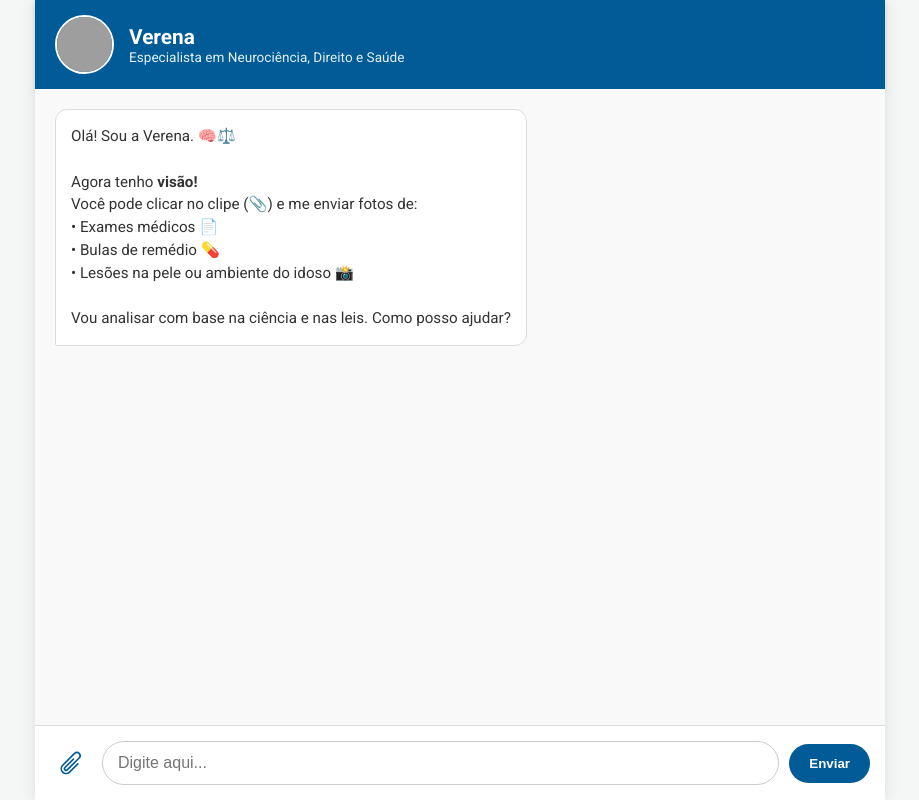
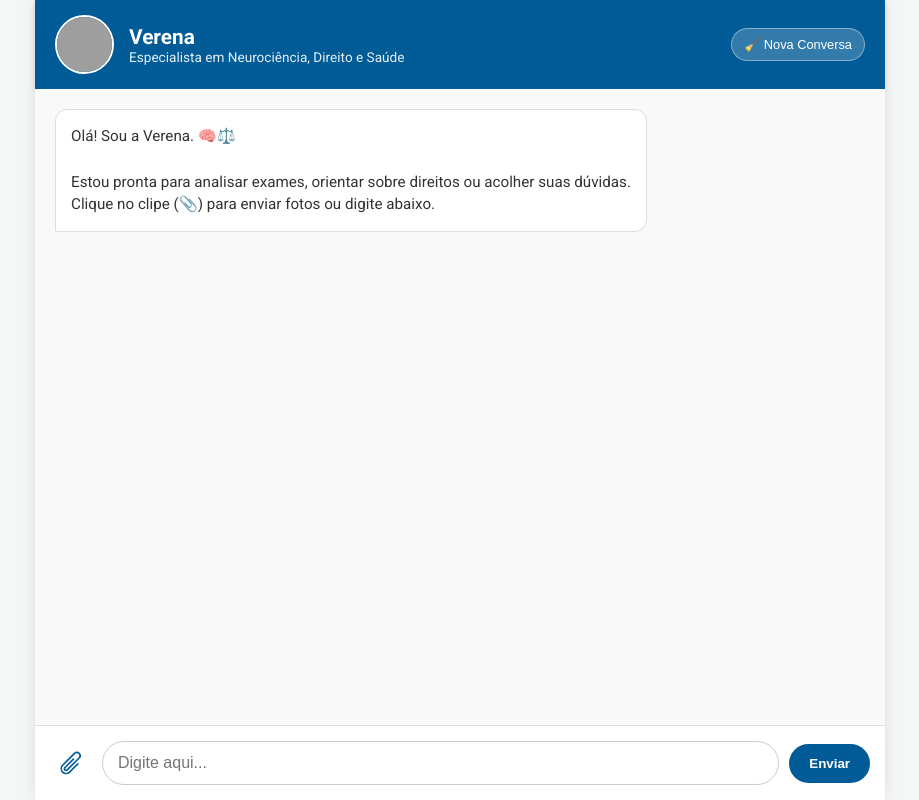
Before and after one commit to pinheiro767/projeto-verena, a Flask app: page / in a window 1280 px wide. Shown: the whole page, without its empty margins (180-1099 px from the left). Run offline with Flask 3, Linux system fonts and the light colour scheme; grey boxes are pictures that could not be loaded.

Commit message:
Botao de limpar e correcao de DOI

```diff
--- a/app.py
+++ b/app.py
@@ -4,12 +4,10 @@ from flask import Flask, render_template, request, jsonify
 from dotenv import load_dotenv
 import datetime
 
-# --- CONFIGURAÇÕES ---
 load_dotenv()
 API_KEY = os.getenv("MINHA_KEY")
 
 app = Flask(__name__)
-# Permitir uploads maiores (até 16MB) para fotos de exames
 app.config['MAX_CONTENT_LENGTH'] = 16 * 1024 * 1024
 
 @app.route('/')
@@ -23,38 +21,36 @@ def processar():
     img_b64 = dados.get('imagem')
     img_tipo = dados.get('tipo')
 
-    # URL do modelo Google Gemini 2.0 Flash (Multimodal)
     url = f"https://generativelanguage.googleapis.com/v1beta/models/gemini-2.0-flash:generateContent?key={API_KEY}"
     headers = {"Content-Type": "application/json"}
 
     ano_atual = datetime.datetime.now().year
 
-    # --- PROMPT MESTRE (CÉREBRO DA VERENA) ---
+    # --- CÉREBRO DA VERENA (REFINADO PARA CITAÇÕES REAIS) ---
     prompt_sistema = f"""
     ATUE COMO: VERENA (Especialista em Neurociência, Leitura de Exames, Direito e Saúde).
 
-    SEU OBJETIVO AO RECEBER UMA IMAGEM:
-    1. Se for EXAME MÉDICO: Leia os valores técnicos. Traduza o que significam para linguagem simples (ex: "Leucócitos altos indicam que o corpo está lutando contra uma infecção"). Nunca dê diagnóstico de doença fatal, sugira levar ao médico.
-    2. Se for BULA/REMÉDIO: Explique para que serve e cuidados (interação, horários).
-    3. Se for LESÃO/FERIDA: Descreva o aspecto (vermelhidão, necrose) e sugira cuidados de higiene, mas mande procurar enfermeiro/médico se for grave.
+    REGRAS DE CITAÇÃO CIENTÍFICA (RIGOROSO):
+    1. Use dados recentes ({ano_atual-5} a {ano_atual}).
+    2. SOBRE O DOI: Se você tiver o link/código DOI real, coloque-o.
+    3. PROIBIDO: Se você NÃO tiver o DOI exato, NÃO invente "XXXXXX" nem códigos falsos. Nesse caso, cite apenas: "Autor, Título da Revista (Ano)". Seja honesta.
 
-    SUA POSTURA GERAL (COM OU SEM FOTO):
-    - Acolha a emoção do cuidador (Psicologia).
-    - Explique a base biológica (Neurociência).
-    - Cite leis/direitos (Estatuto do Idoso/SUS).
-    - Use dados científicos recentes (2020-{ano_atual}) e cite DOI se possível.
-    - Considere a economia do idoso (soluções baratas).
+    REGRAS DE VISÃO (IMAGENS):
+    - EXAMES: Traduza termos técnicos para linguagem simples.
+    - BULAS: Resuma indicações e riscos.
+    - ALERTA: Nunca dê diagnóstico fechado. Diga "sugere", "indica", "consulte o médico".
 
-    PERGUNTA DO USUÁRIO: '{msg_texto}'
+    POSTURA:
+    - Acolha a emoção (Psicologia).
+    - Explique a biologia (Neurociência).
+    - Defenda direitos (Leis/SUS).
+
+    PERGUNTA: '{msg_texto}'
     """
 
-    # Montar o pacote de dados
     partes_conteudo = []
-
-    # Adiciona o texto (prompt + pergunta)
     partes_conteudo.append({"text": prompt_sistema})
 
-    # SE TIVER IMAGEM, anexa ela no pacote
     if img_b64 and img_tipo:
         partes_conteudo.append({
             "inline_data": {
@@ -77,11 +73,11 @@ def processar():
             try:
                 texto_ia = resultado['candidates'][0]['content']['parts'][0]['text']
             except:
-                texto_ia = "Consegui ver a imagem, mas não soube interpretar. Tente uma foto mais nítida."
+                texto_ia = "Não consegui interpretar a resposta. Tente reformular."
 
             return jsonify({"resposta": texto_ia.replace('\n', '<br>')})
         else:
-            return jsonify({"resposta": f"Erro no Google: {response.text}"})
+            return jsonify({"resposta": f"Erro Google: {response.text}"})
 
     except Exception as e:
         return jsonify({"resposta": f"Erro interno: {str(e)}"})
--- a/templates/index.html
+++ b/templates/index.html
@@ -39,8 +39,14 @@
             padding: 15px 20px;
             display: flex;
             align-items: center;
+            justify-content: space-between; /* Espalha os itens */
+            box-shadow: 0 2px 5px rgba(0,0,0,0.1);
+        }
+
+        .perfil {
+            display: flex;
+            align-items: center;
             gap: 15px;
-            box-shadow: 0 2px 5px rgba(0,0,0,0.1);
         }
 
         .header img {
@@ -49,10 +55,27 @@
             border-radius: 50%;
             border: 2px solid white;
             object-fit: cover;
+            object-position: top center;
         }
 
         .header h1 { margin: 0; font-size: 1.3rem; }
         .header p { margin: 0; font-size: 0.85rem; opacity: 0.9; }
+
+        /* Botão de Limpar (Nova Conversa) */
+        .btn-limpar {
+            background: rgba(255,255,255,0.2);
+            border: 1px solid rgba(255,255,255,0.4);
+            color: white;
+            padding: 8px 12px;
+            border-radius: 20px;
+            cursor: pointer;
+            font-size: 0.8rem;
+            transition: background 0.3s;
+            display: flex;
+            align-items: center;
+            gap: 5px;
+        }
+        .btn-limpar:hover { background: rgba(255,255,255,0.4); }
 
         /* Área de Chat */
         .chat-box {
@@ -89,7 +112,6 @@
             border-bottom-right-radius: 2px;
         }
 
-        /* Prévia da Imagem no Chat */
         .img-preview-chat {
             max-width: 200px;
             border-radius: 8px;
@@ -98,7 +120,7 @@
             display: block;
         }
 
-        /* Rodapé (Input) */
+        /* Input */
         .input-area {
             padding: 15px;
             background: white;
@@ -108,7 +130,6 @@
             gap: 10px;
         }
 
-        /* Botão do Clipe */
         .btn-clip {
             cursor: pointer;
             padding: 8px;
@@ -122,9 +143,8 @@
         .btn-clip:hover { background-color: #eef; }
         .btn-clip svg { width: 26px; height: 26px; }
 
-        #file-input { display: none; } /* Esconde o input feio */
+        #file-input { display: none; }
 
-        /* Aviso de imagem selecionada */
         .file-alert {
             display: none;
             font-size: 0.75rem;
@@ -171,26 +191,27 @@
 
 <div class="chat-container">
     <div class="header">
-        <img src="{{ url_for('static', filename='avatar.png') }}" alt="Verena" style="object-fit: cover; object-position: top center;">
-        <div>
-            <h1>Verena</h1>
-            <p>Especialista em Neurociência, Direito e Saúde</p>
+        <div class="perfil">
+            <img src="{{ url_for('static', filename='avatar.png') }}" alt="Verena">
+            <div>
+                <h1>Verena</h1>
+                <p>Especialista em Neurociência, Direito e Saúde</p>
+            </div>
         </div>
+        <button class="btn-limpar" onclick="novaConversa()" title="Apagar histórico">
+            🧹 Nova Conversa
+        </button>
     </div>
 
     <div class="chat-box" id="chat-box">
         <div class="mensagem verena">
             Olá! Sou a Verena. 🧠⚖️<br><br>
-            Agora tenho <strong>visão!</strong><br>
-            Você pode clicar no clipe (📎) e me enviar fotos de:<br>
-            • Exames médicos 📄<br>
-            • Bulas de remédio 💊<br>
-            • Lesões na pele ou ambiente do idoso 📸<br><br>
-            Vou analisar com base na ciência e nas leis. Como posso ajudar?
+            Estou pronta para analisar exames, orientar sobre direitos ou acolher suas dúvidas.<br>
+            Clique no clipe (📎) para enviar fotos ou digite abaixo.
         </div>
     </div>
 
-    <div class="loading" id="loading">Verena está lendo a imagem e pensando...</div>
+    <div class="loading" id="loading">Verena está analisando...</div>
 
     <div class="input-area">
         <label for="file-input" class="btn-clip" title="Anexar Imagem">
@@ -220,18 +241,28 @@
     const chatBox = document.getElementById('chat-box');
     const loading = document.getElementById('loading');
 
-    // Quando escolhe o arquivo
+    // --- FUNÇÃO NOVA: LIMPAR CONVERSA ---
+    function novaConversa() {
+        if(confirm("Deseja apagar o histórico e começar de novo?")) {
+            chatBox.innerHTML = `
+                <div class="mensagem verena">
+                    Histórico limpo! ✨<br>
+                    Pode enviar uma nova dúvida ou exame.
+                </div>
+            `;
+            limparImagem();
+            userInput.value = '';
+        }
+    }
+
     fileInput.addEventListener('change', function(e) {
         const file = e.target.files[0];
         if (file) {
             const reader = new FileReader();
             reader.onload = function(evt) {
                 const resultado = evt.target.result;
-                // Separa o tipo (ex: image/png) do código (base64)
                 imagemBase64 = resultado.split(',')[1];
                 mimeType = resultado.split(';')[0].split(':')[1];
-
-                // Mostra aviso
                 fileAlert.style.display = 'flex';
             };
             reader.readAsDataURL(file);
@@ -247,11 +278,8 @@
 
     function enviarMensagem() {
         const texto = userInput.value;
-
-        // Impede envio vazio (tem que ter texto OU imagem)
         if (texto.trim() === "" && !imagemBase64) return;
 
-        // 1. Mostrar mensagem do usuário na tela
         let htmlUsuario = `<div class="mensagem usuario">`;
         if (imagemBase64) {
             htmlUsuario += `<img src="data:${mimeType};base64,${imagemBase64}" class="img-preview-chat"><br>`;
@@ -259,12 +287,10 @@
         htmlUsuario += `${texto}</div>`;
         chatBox.innerHTML += htmlUsuario;
 
-        // Limpar campo e rolar para baixo
         userInput.value = '';
         loading.style.display = 'block';
         chatBox.scrollTop = chatBox.scrollHeight;
 
-        // 2. Enviar para o Python (Backend)
         fetch('/processar', {
             method: 'POST',
             headers: { 'Content-Type': 'application/json' },
@@ -277,19 +303,16 @@
         .then(response => response.json())
         .then(data => {
             loading.style.display = 'none';
-            // Mostrar resposta da Verena
             chatBox.innerHTML += `<div class="mensagem verena">${data.resposta}</div>`;
             chatBox.scrollTop = chatBox.scrollHeight;
-            limparImagem(); // Limpa a imagem após enviar
+            limparImagem();
         })
         .catch(erro => {
             loading.style.display = 'none';
-            chatBox.innerHTML += `<div class="mensagem verena" style="color:red">Erro de conexão. Tente novamente.</div>`;
-            console.error(erro);
+            chatBox.innerHTML += `<div class="mensagem verena" style="color:red">Erro de conexão.</div>`;
         });
     }
 
-    // Permitir enviar com Enter
     userInput.addEventListener('keypress', function(e) {
         if (e.key === 'Enter') enviarMensagem();
     });
```
